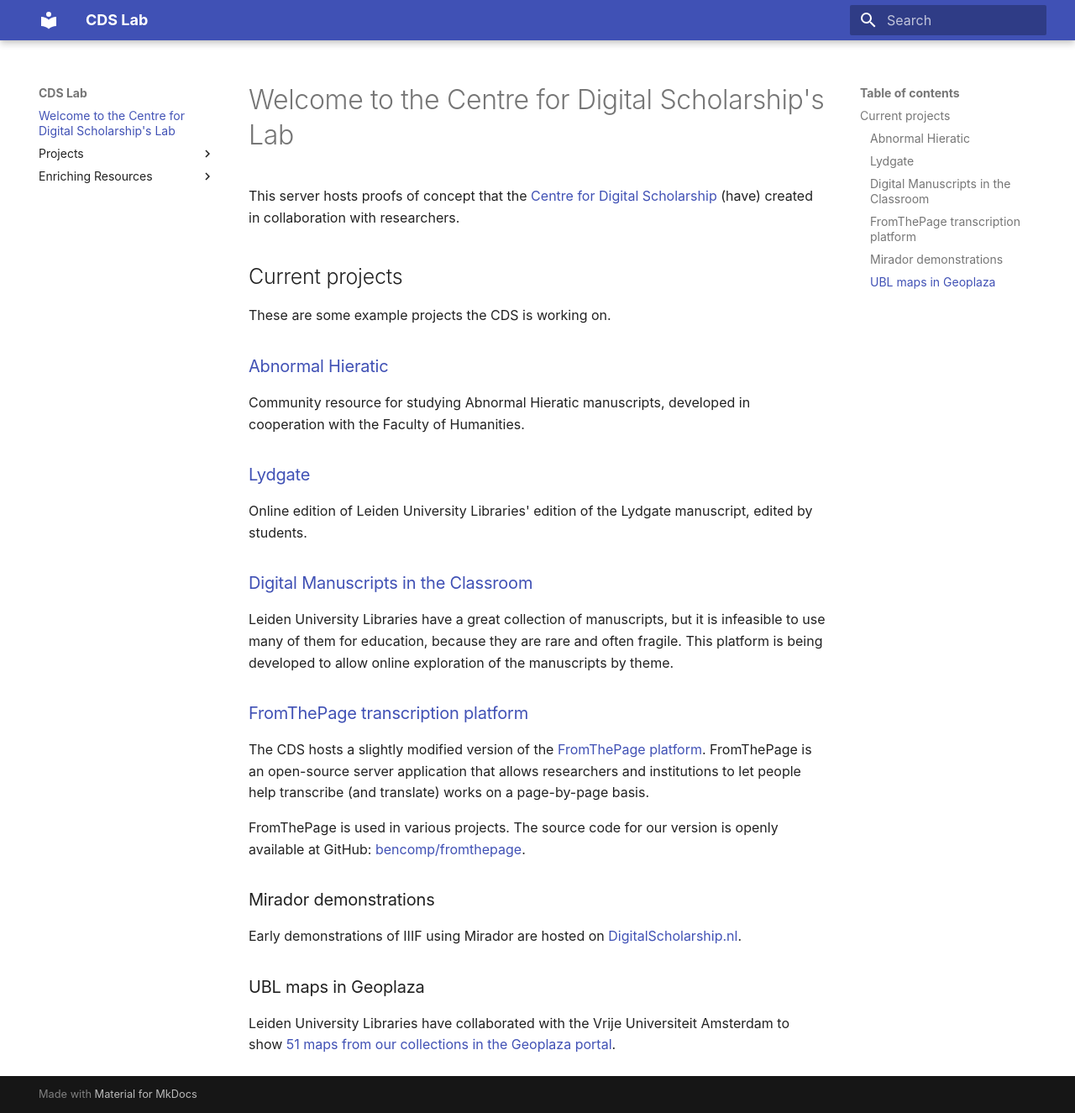
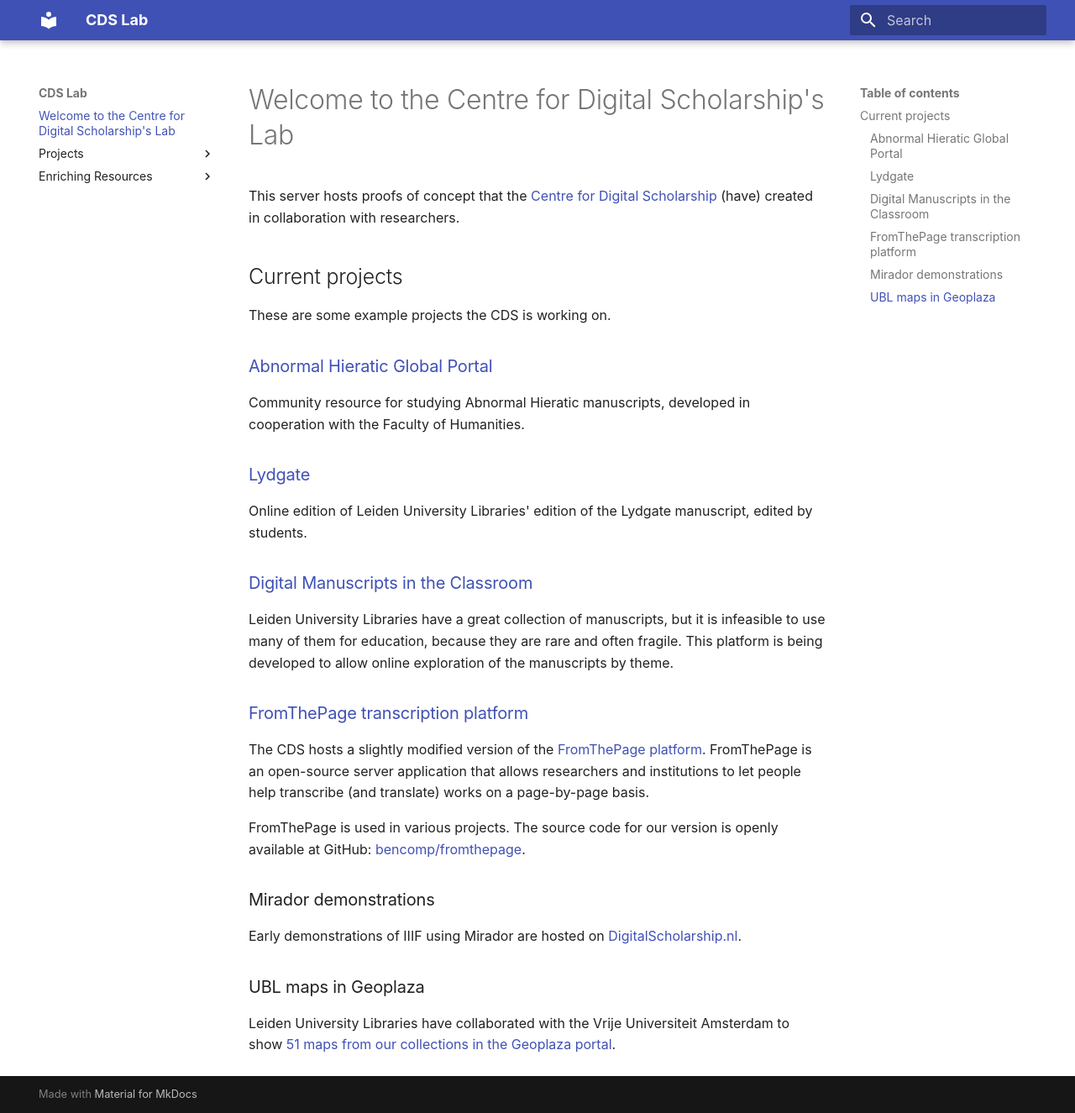
Before and after one commit to LeidenUniversityLibrary/cds-lab-homepage, an MkDocs documentation site: the page built from docs/index.md, in a window 1280 px wide and 1325 px high. Shown: the whole window at 84% size. Built offline with MkDocs 1.6.1 and Material for MkDocs 9.7.7, drawn with Linux system fonts in a browser that asks for light colours.

Commit message:
Format index

```diff
--- a/docs/index.md
+++ b/docs/index.md
@@ -2,13 +2,13 @@
 title: Welcome to the Centre for Digital Scholarship's Lab
 ---
 
-This server hosts proofs of concept that the <a href="https://www.library.universiteitleiden.nl/research-and-publishing/centre-for-digital-scholarship" target="_blank">Centre for Digital Scholarship</a> (have) created in collaboration with researchers.
+This server hosts proofs of concept that the <a href="https://www.library.universiteitleiden.nl/cds" target="_blank">Centre for Digital Scholarship</a> (have) created in collaboration with researchers.
 
 # Current projects
 
 These are some example projects the CDS is working on.
 
-## [Abnormal Hieratic](abnormalhieratic/)
+## [Abnormal Hieratic Global Portal](abnormalhieratic/)
 
 Community resource for studying Abnormal Hieratic manuscripts, developed in cooperation with the Faculty of Humanities.
 
@@ -18,13 +18,20 @@
 
 ## [Digital Manuscripts in the Classroom](digmanclass/)
 
-Leiden University Libraries have a great collection of manuscripts, but it is infeasible to use many of them for education, because they are rare and often fragile. This platform is being developed to allow online exploration of the manuscripts by theme.
+Leiden University Libraries have a great collection of manuscripts,
+but it is infeasible to use many of them for education, because they
+are rare and often fragile. This platform is being developed to allow
+online exploration of the manuscripts by theme.
 
 ## [FromThePage transcription platform](transcription/)
 
-The CDS hosts a slightly modified version of the [FromThePage platform](https://fromthepage.com). FromThePage is an open-source server application that allows researchers and institutions to let people help transcribe (and translate) works on a page-by-page basis.
+The CDS hosts a slightly modified version of the
+[FromThePage platform](https://fromthepage.com). FromThePage is an
+open-source server application that allows researchers and institutions
+to let people help transcribe (and translate) works on a page-by-page basis.
 
-FromThePage is used in various projects. The source code for our version is openly available at GitHub: [bencomp/fromthepage](https://github.com/bencomp/fromthepage).
+FromThePage is used in various projects. The source code for our version
+is openly available at GitHub: [bencomp/fromthepage](https://github.com/bencomp/fromthepage).
 
 ## Mirador demonstrations
 
```
Also changed, not shown: other parts of docs/index.md (+4 -1 lines).
